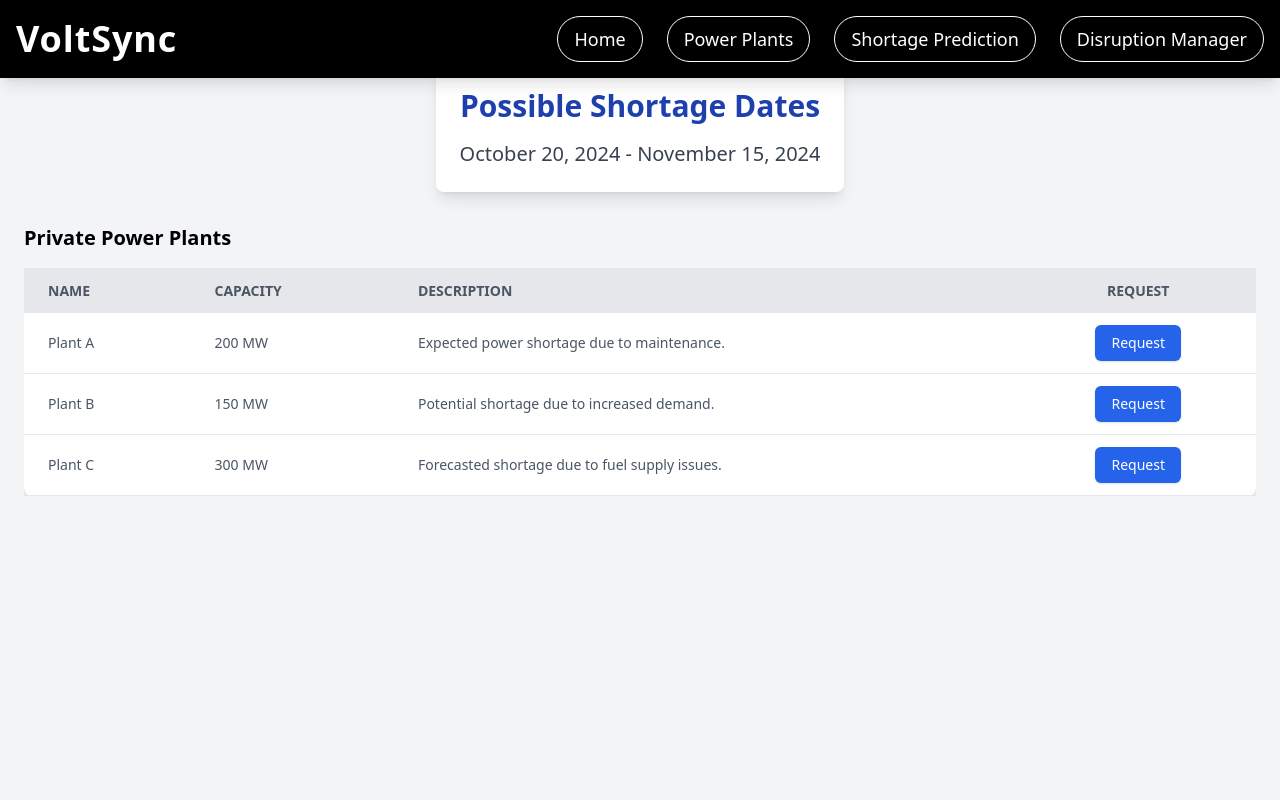
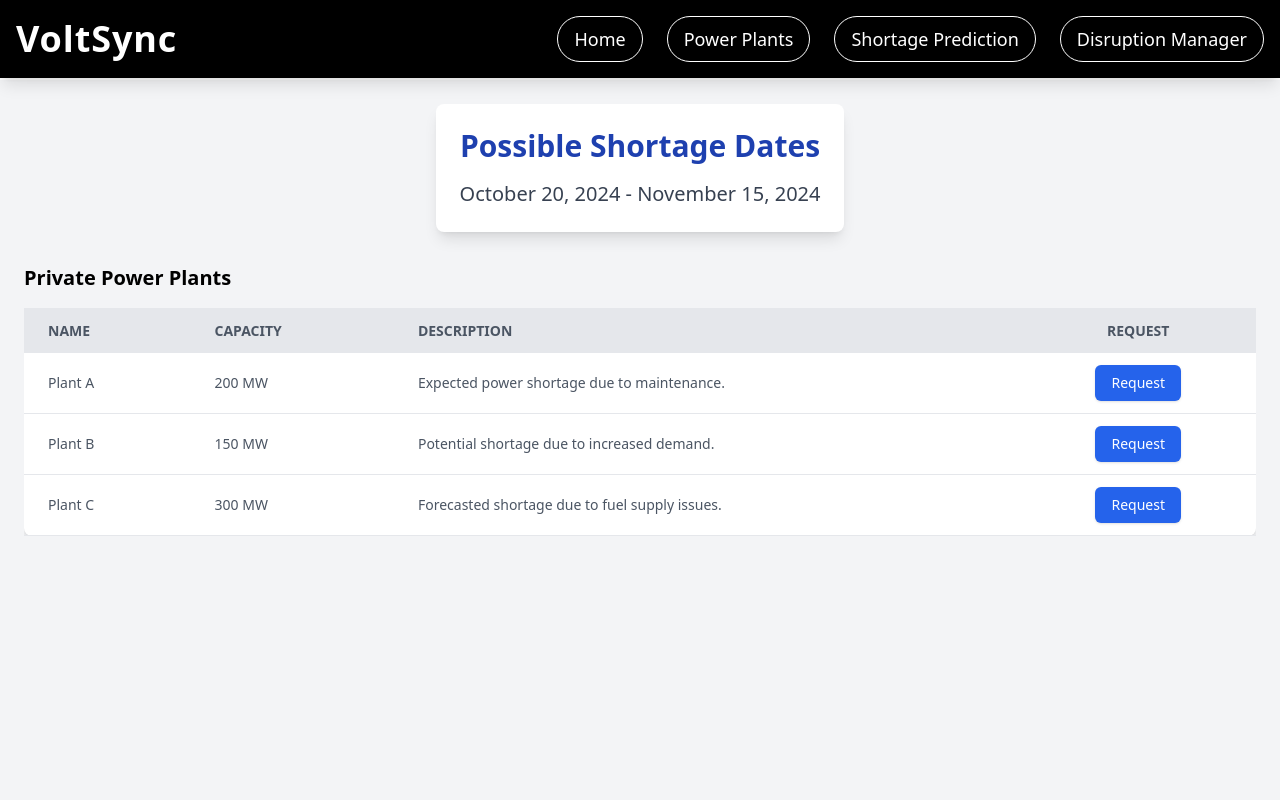
Before and after one commit to SasanDilantha/iwb175-bytehitters, a React (Vite) app in the folder frontend/: page /shortage in a window 1280 px wide. Shown: the top 800 px of the page. Built offline with nearby package versions, Linux system fonts and the light colour scheme.

Commit message:
updated layout.jsx

```diff
--- a/frontend/src/pages/Layout.jsx
+++ b/frontend/src/pages/Layout.jsx
@@ -7,7 +7,7 @@ const Layout = ({ children }) => {
 	return (
 		<React.Fragment>
 			<Navbar />
-			<div className="pt-10">{children}</div>
+			<div className="pt-20">{children}</div>
 			<Footer></Footer>
 		</React.Fragment>
 	);
```
